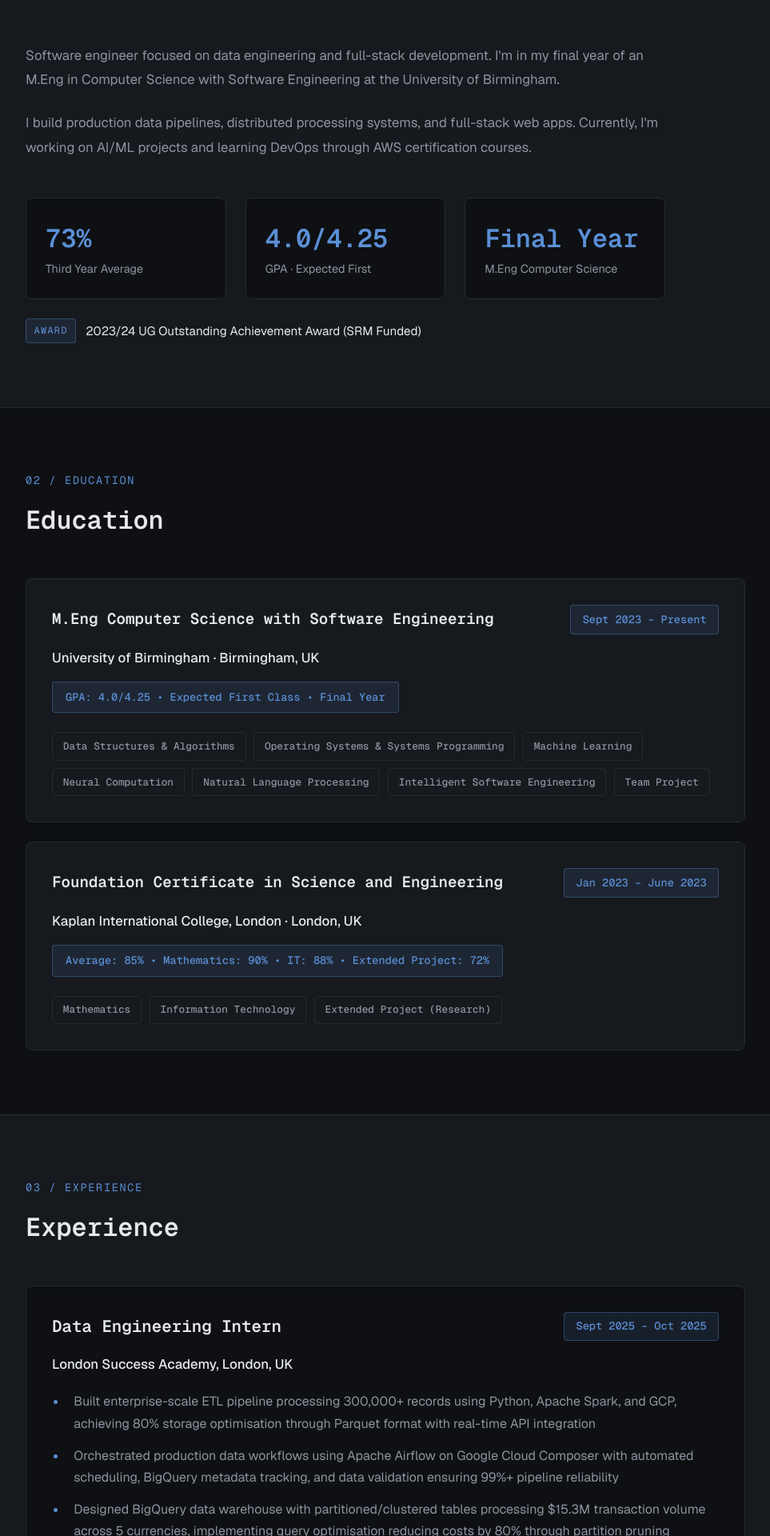
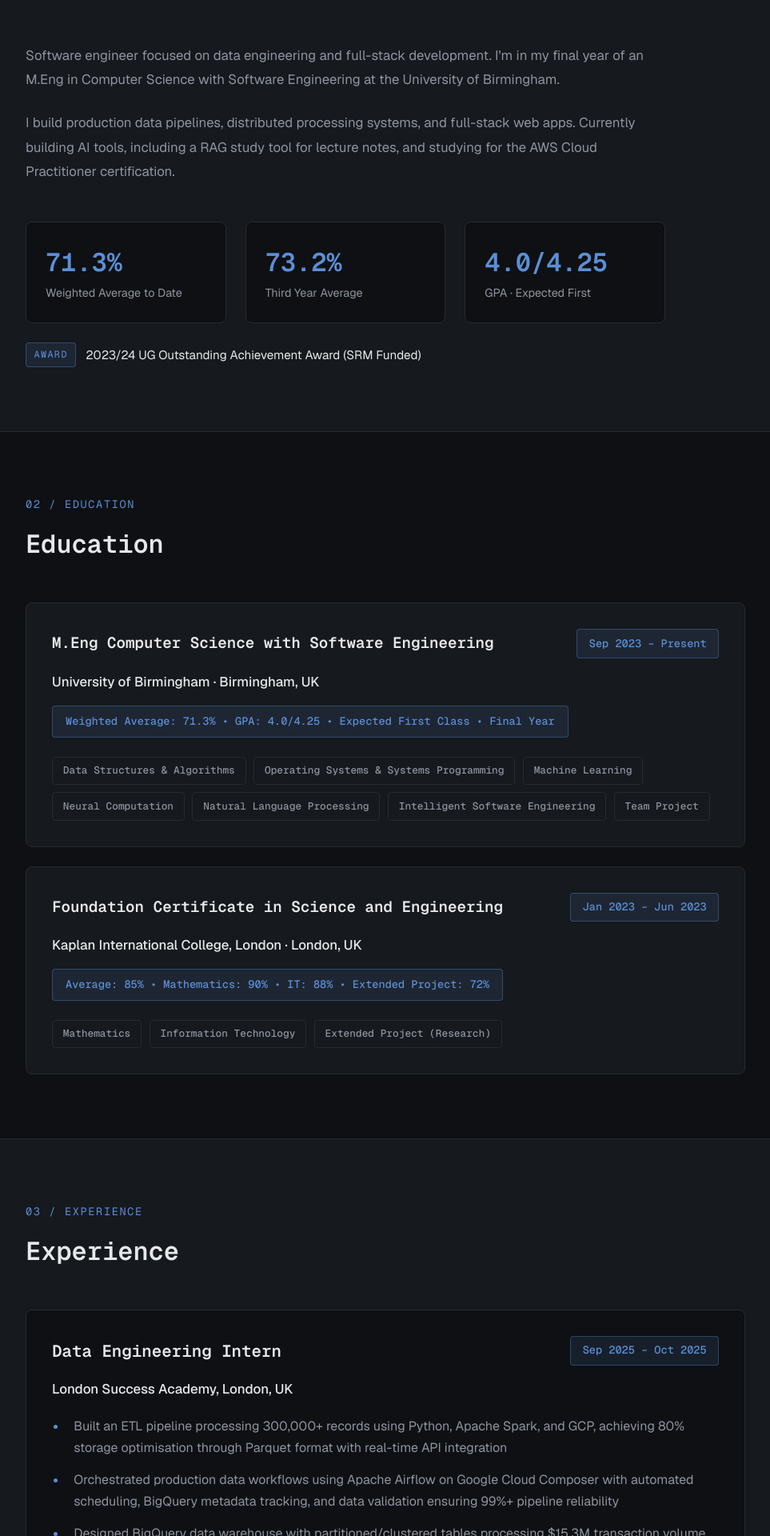
Before and after one commit to Tee-UX19/my-portfolio, a React (Vite) app: page / in a window 1280 px wide. Shown: the part 960-2880 px from the top of the page at 80% size, without its empty margins (28-991 px from the left). Built offline with nearby package versions, Linux system fonts and the light colour scheme.

Commit message:
Sync site with updated CV: add RAG Study Tool, update grades and copy

```diff
--- a/src/App.jsx
+++ b/src/App.jsx
@@ -255,22 +255,22 @@ function App() {
               </p>
               <p>
                 I build production data pipelines, distributed processing
-                systems, and full-stack web apps. Currently, I'm working on
-                AI/ML projects and learning DevOps through AWS certification
-                courses.
+                systems, and full-stack web apps. Currently building AI tools,
+                including a RAG study tool for lecture notes, and
+                studying for the AWS Cloud Practitioner certification.
               </p>
               <div className="stats">
                 <div className="stat-item">
-                  <span className="stat-number">73%</span>
+                  <span className="stat-number">71.3%</span>
+                  <span className="stat-label">Weighted Average to Date</span>
+                </div>
+                <div className="stat-item">
+                  <span className="stat-number">73.2%</span>
                   <span className="stat-label">Third Year Average</span>
                 </div>
                 <div className="stat-item">
                   <span className="stat-number">4.0/4.25</span>
                   <span className="stat-label">GPA · Expected First</span>
-                </div>
-                <div className="stat-item">
-                  <span className="stat-number">Final Year</span>
-                  <span className="stat-label">M.Eng Computer Science</span>
                 </div>
               </div>
               <p className="about-award">
@@ -293,7 +293,7 @@ function App() {
             <div className="education-item">
               <div className="education-header">
                 <h3>M.Eng Computer Science with Software Engineering</h3>
-                <span className="education-period">Sept 2023 – Present</span>
+                <span className="education-period">Sep 2023 – Present</span>
               </div>
               <div className="education-details">
                 <p className="education-institution">
@@ -301,7 +301,7 @@ function App() {
                 </p>
                 <div className="education-achievement">
                   <span className="grade-highlight">
-                    GPA: 4.0/4.25 • Expected First Class • Final Year
+                    Weighted Average: 71.3% • GPA: 4.0/4.25 • Expected First Class • Final Year
                   </span>
                 </div>
                 <div className="coursework">
@@ -321,7 +321,7 @@ function App() {
             <div className="education-item">
               <div className="education-header">
                 <h3>Foundation Certificate in Science and Engineering</h3>
-                <span className="education-period">Jan 2023 – June 2023</span>
+                <span className="education-period">Jan 2023 – Jun 2023</span>
               </div>
               <div className="education-details">
                 <p className="education-institution">
@@ -354,13 +354,13 @@ function App() {
             <div className="experience-item">
               <div className="experience-header">
                 <h3>Data Engineering Intern</h3>
-                <span className="experience-period">Sept 2025 – Oct 2025</span>
+                <span className="experience-period">Sep 2025 – Oct 2025</span>
               </div>
               <div className="experience-details">
                 <p className="experience-company">London Success Academy, London, UK</p>
                 <ul className="experience-achievements">
                   <li>
-                    Built enterprise-scale ETL pipeline processing 300,000+ records using Python, Apache Spark, and GCP, achieving 80% storage optimisation through Parquet format with real-time API integration
+                    Built an ETL pipeline processing 300,000+ records using Python, Apache Spark, and GCP, achieving 80% storage optimisation through Parquet format with real-time API integration
                   </li>
                   <li>
                     Orchestrated production data workflows using Apache Airflow on Google Cloud Composer with automated scheduling, BigQuery metadata tracking, and data validation ensuring 99%+ pipeline reliability
@@ -387,7 +387,7 @@ function App() {
             <div className="experience-item">
               <div className="experience-header">
                 <h3>Data Analysis Intern</h3>
-                <span className="experience-period">July 2025 – Aug 2025</span>
+                <span className="experience-period">Jul 2025 – Aug 2025</span>
               </div>
               <div className="experience-details">
                 <p className="experience-company">Uptrail, London, UK</p>
@@ -399,7 +399,7 @@ function App() {
                     Built a Scikit-learn logistic regression churn model (76.6% accuracy) identifying mobile usage and geography as key churn drivers
                   </li>
                   <li>
-                    Created an interactive Tableau dashboard integrating 3 datasets (15,822 records) with 6 KPIs for executive planning
+                    Created an interactive Tableau dashboard integrating 3 datasets (15,822 records) with 6 KPIs, geographic mapping and customer segmentation
                   </li>
                 </ul>
                 <div className="experience-tech">
@@ -431,7 +431,6 @@ function App() {
                 <span className="skill-tag">JavaScript</span>
                 <span className="skill-tag">TypeScript</span>
                 <span className="skill-tag">C</span>
-                <span className="skill-tag">Haskell</span>
                 <span className="skill-tag">PowerShell</span>
               </div>
             </div>
@@ -445,6 +444,8 @@ function App() {
                 <span className="skill-tag">Scikit-learn</span>
                 <span className="skill-tag">Tableau</span>
                 <span className="skill-tag">ETL Pipelines</span>
+                <span className="skill-tag">RAG / LLMs</span>
+                <span className="skill-tag">ChromaDB</span>
               </div>
             </div>
             <div className="skill-category">
@@ -453,6 +454,7 @@ function App() {
                 <span className="skill-tag">React</span>
                 <span className="skill-tag">Angular</span>
                 <span className="skill-tag">Spring Boot</span>
+                <span className="skill-tag">FastAPI</span>
                 <span className="skill-tag">Node.js</span>
                 <span className="skill-tag">Express.js</span>
                 <span className="skill-tag">REST APIs</span>
@@ -484,6 +486,54 @@ function App() {
             <div className="project-card">
               <div className="project-image">
                 <div className="project-placeholder">
+                  <span>RAG Study Tool</span>
+                </div>
+              </div>
+              <div className="project-content">
+                <h3>RAG Study Tool</h3>
+                <p>
+                  Study tool for my own lecture notes, built to explore
+                  retrieval-augmented generation with LLMs.
+                </p>
+                <ul className="experience-achievements">
+                  <li>
+                    Built a retrieval-augmented generation tool that answers
+                    questions using uploaded lecture notes, with sources shown
+                    for each answer
+                  </li>
+                  <li>
+                    Implemented PDF chunking and semantic search using
+                    sentence-transformer embeddings stored in ChromaDB
+                  </li>
+                  <li>
+                    Added a similarity threshold so the tool declines to
+                    answer when no relevant content is found, reducing
+                    hallucinations
+                  </li>
+                </ul>
+                <div className="project-tech">
+                  <span>Python</span>
+                  <span>FastAPI</span>
+                  <span>ChromaDB</span>
+                  <span>Claude API</span>
+                  <span>sentence-transformers</span>
+                </div>
+                <div className="project-links">
+                  <a
+                    href="https://github.com/Tee-UX19/rag-study-tool"
+                    className="project-link"
+                    target="_blank"
+                    rel="noopener noreferrer"
+                  >
+                    View on GitHub →
+                  </a>
+                </div>
+              </div>
+            </div>
+
+            <div className="project-card">
+              <div className="project-image">
+                <div className="project-placeholder">
                   <span>Campus Events</span>
                 </div>
               </div>
@@ -497,8 +547,9 @@ function App() {
                 <ul className="experience-achievements">
                   <li>
                     Owned DevOps: set up the Azure VM, configured GitHub
-                    Actions runners, served as repo admin, and tagged commits
-                    to deployment versions
+                    Actions runners to automate deployment on every merge,
+                    served as repo admin, and tagged commits to deployment
+                    versions
                   </li>
                   <li>
                     Handled database migrations (Liquibase/XML) and resolved
```
